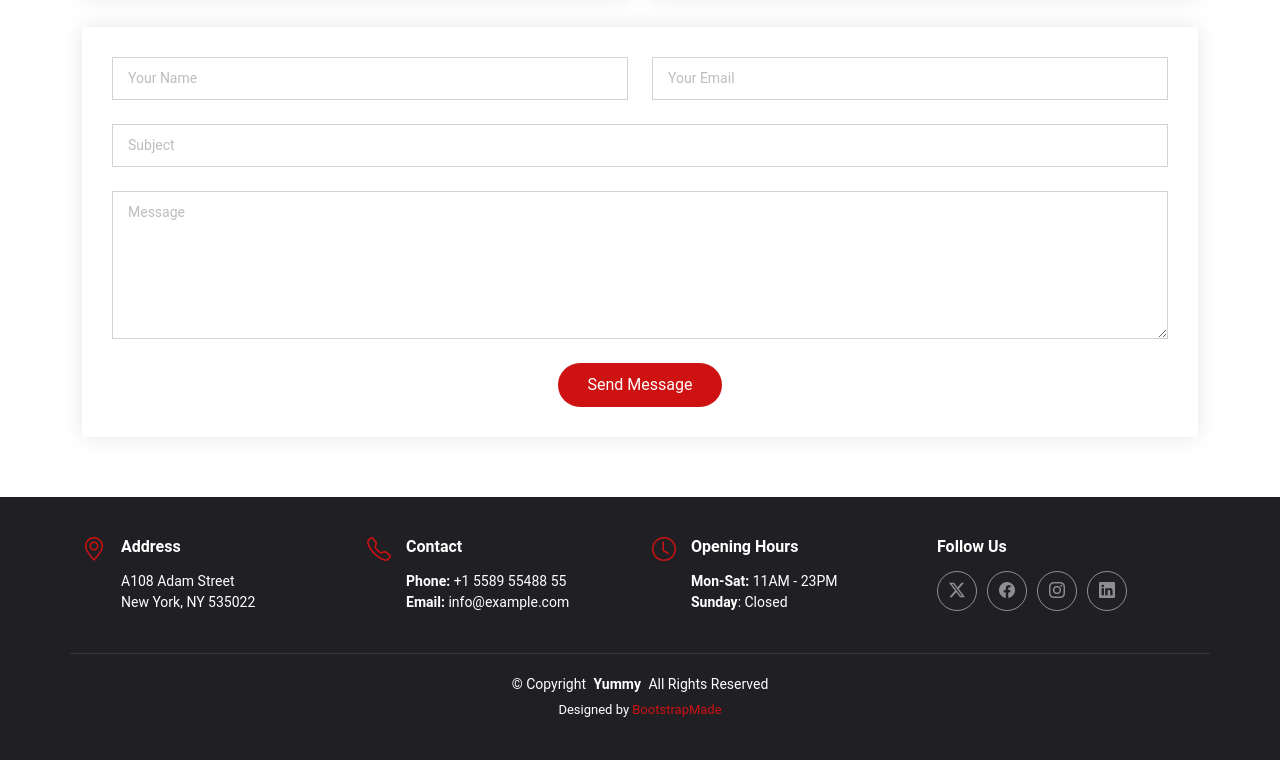
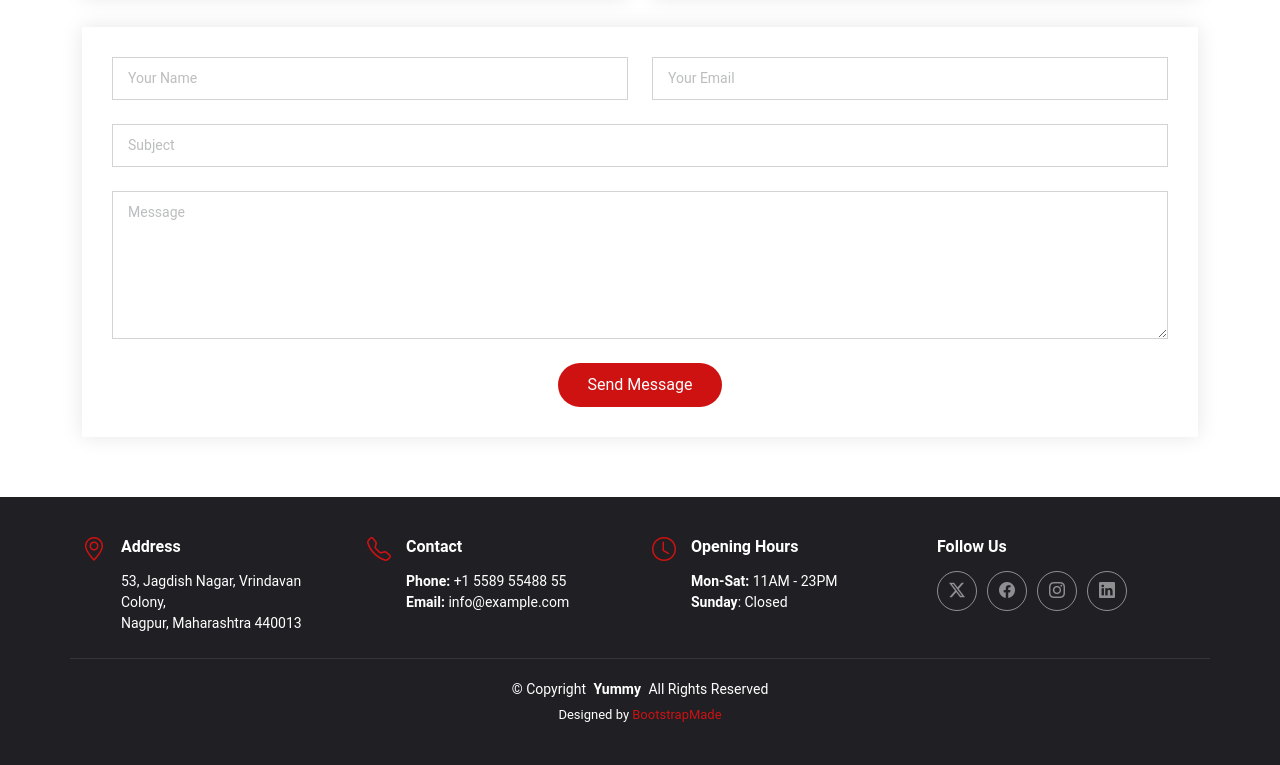
Before and after one commit to Atharv140903/temple-webiste-nagpur, a plain HTML site: page index.html in a window 1280 px wide. Shown: the part 7121-7886 px from the top of the page. Drawn offline with Linux system fonts and the light colour scheme.

Commit message:
footer address updated

```diff
--- a/index.html
+++ b/index.html
@@ -838,8 +838,8 @@
           <i class="bi bi-geo-alt icon"></i>
           <div class="address">
             <h4>Address</h4>
-            <p>A108 Adam Street</p>
-            <p>New York, NY 535022</p>
+            <p>53, Jagdish Nagar, Vrindavan Colony,</p>
+            <p>Nagpur, Maharashtra 440013</p>
             <p></p>
           </div>
 
```
